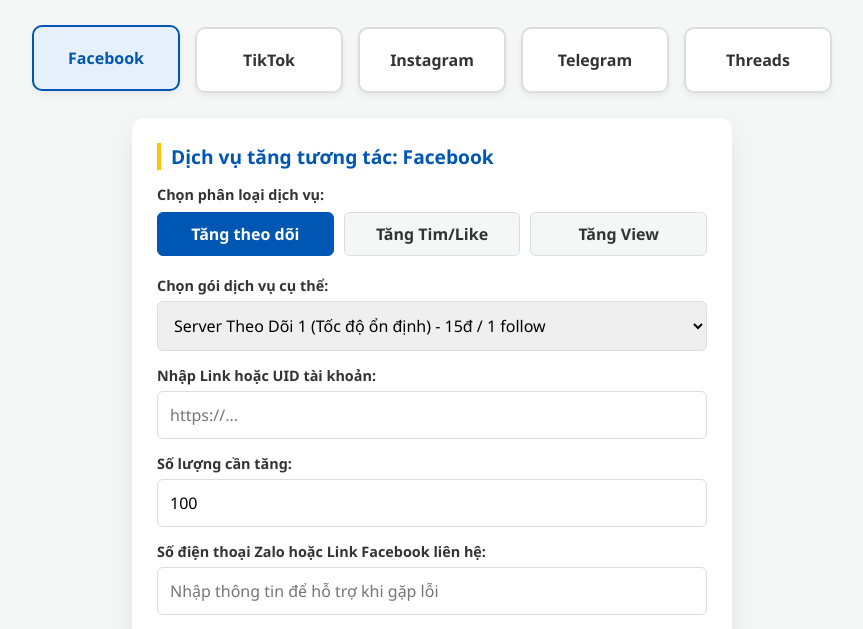
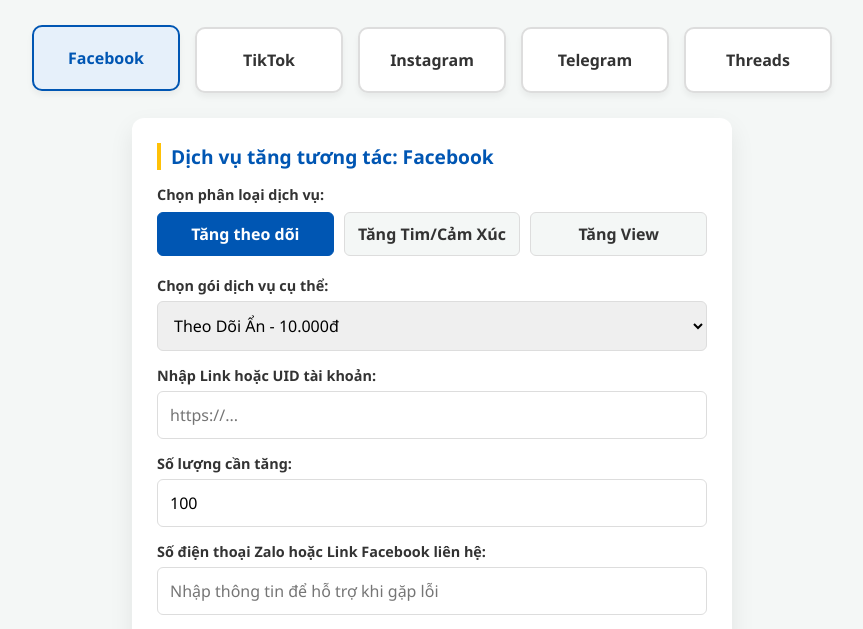
Before and after one commit to oppoa52nnt-creator/guidonbuffmxh, a plain HTML site: page index.html in a window 1280 px wide. Both pictures are taken after a click on the element "Facebook". Shown: the part 91-720 px from the top of the page, without its empty margins (208-1071 px from the left). Drawn offline with Linux system fonts and the light colour scheme; some packages are replaced by stand-ins of ours; a script that the page names is missing.

Commit message:
Update index.html

```diff
--- a/index.html
+++ b/index.html
@@ -253,7 +253,7 @@
         <label style="font-weight:600; font-size:0.9rem; display:block; margin-bottom:8px;">Chọn phân loại dịch vụ:</label>
         <div class="category-container">
             <div class="category-btn active" id="btn-follow" onclick="selectCategory('Follow')">Tăng theo dõi</div>
-            <div class="category-btn" id="btn-like" onclick="selectCategory('Like')">Tăng Tim/Like</div>
+            <div class="category-btn" id="btn-like" onclick="selectCategory('Like')">Tăng Tim/Cảm Xúc</div>
             <div class="category-btn" id="btn-view" onclick="selectCategory('View')">Tăng View</div>
         </div>
 
@@ -293,6 +293,9 @@
                 <label>Tải ảnh hóa đơn (Bill) lên hệ thống:</label>
                 <input type="file" id="fileBill" accept="image/*" class="form-control" onchange="processFile(this)">
                 <p class="file-note">Nhấn nút bên trên để tải hình ảnh hóa đơn vừa chuyển khoản thành công.</p>
+                <div style="text-align: center; margin-top: 10px;">
+                    <img id="previewBill" src="" alt="Xem trước hóa đơn" style="max-width: 100%; max-height: 250px; border-radius: 6px; display: none; border: 1px solid var(--border-color);" />
+                </div>
             </div>
         </div>
 
@@ -301,22 +304,73 @@
 
     <script>
         // --- ĐƯỜNG DẪN CẤU HÌNH GOOGLE SHEETS CỦA BẠN ---
-        const SCRIPT_URL = "VUI_LÒNG_DÁN_URL_APP_SCRIPT_CỦA_BẠN_VÀO_ĐÂY";
+        const SCRIPT_URL = "https://script.google.com/macros/s/AKfycbwVlAyh35pYyarZWUS1zihC4-nD18vhgQ-iW24RTcWm_c7A7E9jDWDYelkgxJnk0BE/exec";
 
-        // Định nghĩa bảng giá dịch vụ đồng giá mẫu cho cả 5 nền tảng (Giá tính trên mỗi 1 đơn vị lẻ)
+        // BẢNG GIÁ ĐA TẦNG: Đã phân tách chi tiết theo từng Nền tảng -> từng Danh mục (Giá tính theo mốc 1000 đơn vị)
         const pricingData = {
+            Facebook: {
                 Follow: [
-                { name: "Server Theo Dõi 1 (Tốc độ ổn định) - 15đ / 1 follow", price: 0.015 },
-                { name: "Server Theo Dõi 2 (Giá siêu rẻ) - 10đ / 1 follow", price: 0.010 }
+                    { name: "Theo Dõi Ẩn - 10.000đ", price: 15000 },
+                    { name: "theo Dõi Ẩn Lên Nhanh - 15.000đ", price: 15000 }
                 ],
                 Like: [
-                { name: "Server Tăng Tim 1 (Tương tác thật) - 12đ / 1 tim", price: 0.012 },
-                { name: "Server Tăng Tim 2 (Tốc độ cao) - 8đ / 1 tim", price: 0.008 }
+                    { name: "Tim bài viết VN - 12.000đ / 1000 like", price: 12000 },
+                    { name: "Like bài viết VN - 12.000đ / 1000 like", price: 12000 },
+                    { name: "Haha bài viết VN - 12.000đ / 1000 like", price: 12000 },
+                    { name: "Tức Giận bài viết VN - 12.000đ / 1000 like", price: 12000 },
+                    { name: "Wow bài viết VN - 12.000đ / 1000 like", price: 12000 },
+                    { name: "Sad🥲 bài viết VN - 12.000đ / 1000 like", price: 12000 },
+                    { name: "care🥰 bài viết VN - 12.000đ / 1000 like", price: 12000 },
                 ],
                 View: [
-                { name: "Server Tăng View 1 (Xem nhanh) - 2đ / 1 view", price: 0.002 },
-                { name: "Server Tăng View 2 (Xem chậm an toàn) - 1đ / 1 view", price: 0.001 }
+                    { name: "FB View Video / Reel - 3.000đ / 1000 view", price: 3000 }
                 ]
+            },
+            TikTok: {
+                Follow: [
+                    { name: "TT Follow Việt (Bảo hành 30 ngày) - 25.000đ / 1000 follow", price: 25000 },
+                    { name: "TT Follow Quốc Tế (Giá rẻ) - 15.000đ / 1000 follow", price: 15000 }
+                ],
+                Like: [
+                    { name: "TT Like/Tim Video (Nhanh) - 14.000đ / 1000 tim", price: 14000 }
+                ],
+                View: [
+                    { name: "TT View Video (Siêu tốc) - 1.000đ / 1000 view", price: 1000 }
+                ]
+            },
+            Instagram: {
+                Follow: [
+                    { name: "IG Follow Ngoại (Chất lượng) - 20.000đ / 1000 follow", price: 20000 }
+                ],
+                Like: [
+                    { name: "IG Like Hình Ảnh - 10.000đ / 1000 like", price: 10000 }
+                ],
+                View: [
+                    { name: "IG View Reels - 2.000đ / 1000 view", price: 2000 }
+                ]
+            },
+            Telegram: {
+                Follow: [
+                    { name: "TL Member Channel / Group - 30.000đ / 1000 mem", price: 30000 }
+                ],
+                Like: [
+                    { name: "TL Reaction Bài Viết - 5.000đ / 1000 slot", price: 5000 }
+                ],
+                View: [
+                    { name: "TL View Post (Bản tin) - 1.500đ / 1000 view", price: 1500 }
+                ]
+            },
+            Threads: {
+                Follow: [
+                    { name: "TH Followers (Acc sạch) - 35.000đ / 1000 follow", price: 35000 }
+                ],
+                Like: [
+                    { name: "TH Likes Bài Đăng - 15.000đ / 1000 like", price: 15000 }
+                ],
+                View: [
+                    { name: "TH View Khởi Tạo - 4.000đ / 1000 view", price: 4000 }
+                ]
+            }
         };
 
         let currentPlatformName = "";
@@ -358,16 +412,26 @@
             if(category === 'Like') document.getElementById('btn-like').classList.add('active');
             if(category === 'View') document.getElementById('btn-view').classList.add('active');
 
-            // Render danh sách gói dịch vụ chi tiết tương ứng
+            // Render danh sách gói dịch vụ chi tiết tương ứng theo Nền tảng và Phân loại
             const selectEl = document.getElementById('serviceSelect');
             selectEl.innerHTML = "";
 
-            pricingData[category].forEach((item, index) => {
+            // Lấy danh sách gói cụ thể dựa trên nền tảng hiện tại và danh mục
+            const currentPackages = pricingData[currentPlatformName]?.[category] || [];
+
+            if(currentPackages.length === 0) {
+                let option = document.createElement('option');
+                option.text = "Hiện tại chưa có gói cho mục này";
+                option.value = "";
+                selectEl.appendChild(option);
+            } else {
+                currentPackages.forEach((item, index) => {
                     let option = document.createElement('option');
                     option.value = index;
                     option.text = item.name;
                     selectEl.appendChild(option);
                 });
+            }
 
             generateRandomMemo();
             calculateTotal();
@@ -389,22 +453,26 @@
             }
 
             // Cấu trúc nội dung: [loại dịch vụ][nền tảng][3 chữ ngẫu nhiên]
-            // Ví dụ: tttvxa (tim tiktok vxa) hoặc tdfbxyz (theo dõi facebook xyz)
             randomMemoCode = `${cateCode}${currentPlatformCode}${randomChars}`.toLowerCase();
             document.getElementById('txtMemo').innerText = randomMemoCode;
         }
 
-        // Hàm tự động tính toán tổng tiền
+        // Hàm tự động tính toán tổng tiền theo công thức: (Số lượng / 1000) * Giá combo
         function calculateTotal() {
             const qty = parseInt(document.getElementById('inputQty').value) || 0;
             const selectEl = document.getElementById('serviceSelect');
 
-            if(selectEl.options.length === 0) return;
+            if(!selectEl.value || selectEl.options.length === 0 || selectEl.value === "") {
+                document.getElementById('txtTotalPrice').innerText = "0 đ";
+                return 0;
+            }
 
             const selectedIndex = selectEl.value;
-            const pricePerUnit = pricingData[currentCategory][selectedIndex].price;
+            // Truy xuất đúng tầng dữ liệu: Nền tảng -> Danh mục -> Gói dịch vụ -> Giá lẻ
+            const pricePer1000 = pricingData[currentPlatformName][currentCategory][selectedIndex].price;
 
-            let total = Math.round(qty * pricePerUnit * 1000); // Quy chuẩn tiền VNĐ
+            // Tính tiền: Lấy số lượng chia cho 1000 rồi nhân với giá của combo 1000
+            let total = Math.round((qty / 1000) * pricePer1000);
             if (total < 0) total = 0;
 
             // Định dạng hiển thị tiền tệ VNĐ
@@ -412,15 +480,26 @@
             return total;
         }
 
-        // Xử lý đọc file ảnh thành định dạng chuỗi văn bản Base64 để gửi lên Sheet
+        // Xử lý đọc file ảnh thành định dạng chuỗi văn bản Base64 và hiển thị xem trước
         function processFile(input) {
             const file = input.files[0];
+            const preview = document.getElementById('previewBill');
+
             if (file) {
                 const reader = new FileReader();
                 reader.onload = function(e) {
                     base64Image = e.target.result;
+
+                    // Gán chuỗi Base64 vào src của thẻ ảnh và hiển thị lên giao diện
+                    preview.src = base64Image;
+                    preview.style.display = "inline-block";
                 };
                 reader.readAsDataURL(file);
+            } else {
+                // Hủy chọn file -> Xóa dữ liệu và ẩn thẻ hiển thị ảnh
+                preview.src = "";
+                preview.style.display = "none";
+                base64Image = "";
             }
         }
 
@@ -429,7 +508,14 @@
             const uid = document.getElementById('inputUid').value.trim();
             const qty = document.getElementById('inputQty').value;
             const contact = document.getElementById('inputContact').value.trim();
-            const serviceName = document.getElementById('serviceSelect').options[document.getElementById('serviceSelect').value].text;
+            const selectEl = document.getElementById('serviceSelect');
+
+            if(!selectEl.value || selectEl.value === "") {
+                Swal.fire("Lỗi", "Dịch vụ này hiện tại không khả dụng!", "error");
+                return;
+            }
+
+            const serviceName = selectEl.options[selectEl.value].text;
             const totalPrice = document.getElementById('txtTotalPrice').innerText;
 
             if(!uid) {
@@ -487,6 +573,8 @@
                     document.getElementById('inputUid').value = "";
                     document.getElementById('inputContact').value = "";
                     document.getElementById('fileBill').value = "";
+                    document.getElementById('previewBill').style.display = "none";
+                    document.getElementById('previewBill').src = "";
                     base64Image = "";
                     generateRandomMemo();
                 });
```
Lines whose indentation alone changed are shown as unchanged.
